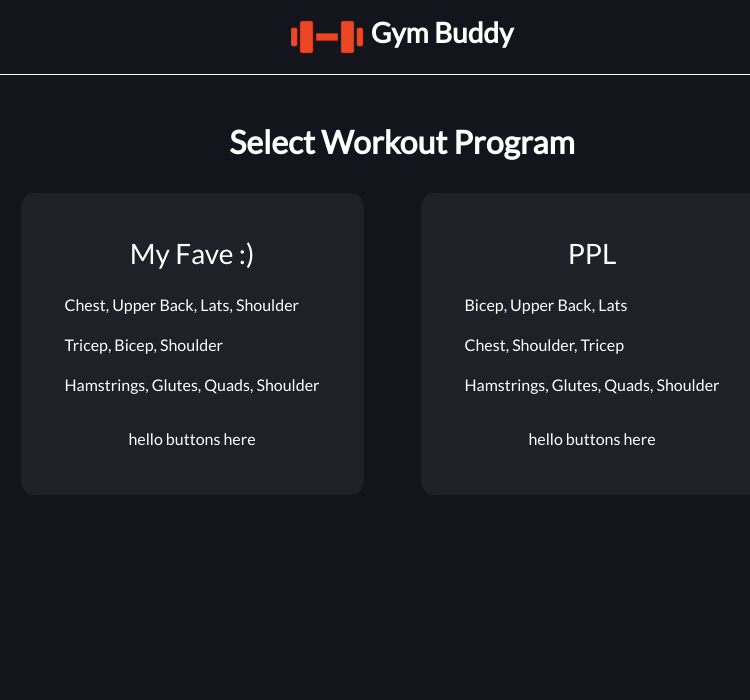
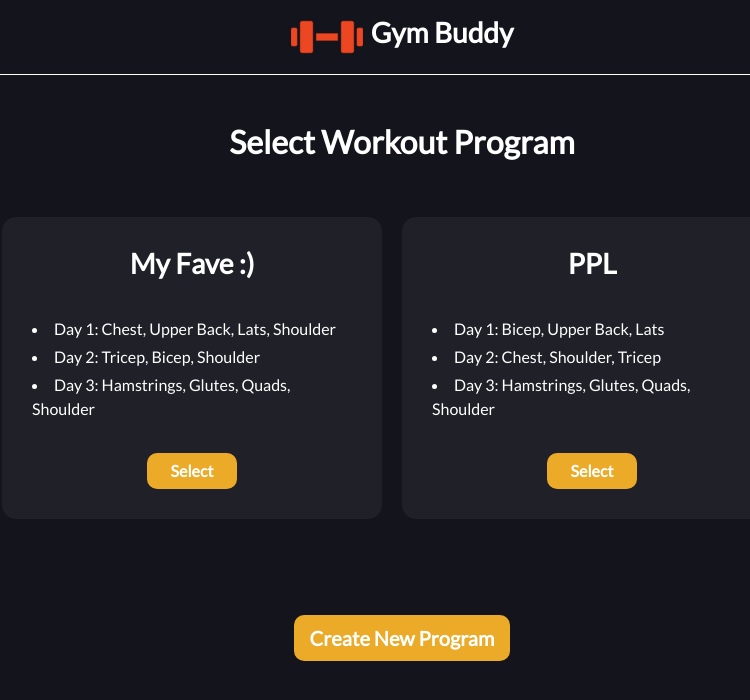
Before and after one commit to JOlivares123/GymBuddy, a React (Create React App) app: page /workout in a window 1280 px wide. Shown: the top 700 px of the page, without its empty margins (238-988 px from the left). Built offline with nearby package versions, Linux system fonts and the light colour scheme.

Commit message:
added logic to select workout program + move user to next step

```diff
--- a/src/components/WorkoutTile/WorkoutTile.jsx
+++ b/src/components/WorkoutTile/WorkoutTile.jsx
@@ -1,19 +1,29 @@
 import PropTypes from "prop-types";
 
+import { CustButton } from "../Button/CustButton";
 import "./WorkoutTile.scss";
 
-export const WorkoutTile = ({ title, items, showEdit = false }) => {
+export const WorkoutTile = ({ title, items, showEdit = false, onClick }) => {
   console.log(showEdit);
   return (
     <div className={`Tile TileAboveMobile TileMobile d-flex`}>
-      <h3>{title}</h3>
+      <h3 className="fw-bold">{title}</h3>
       <div className="text-start">
         {items.map((item, indx) => {
-          return <p key={indx}>{item}</p>;
+          return (
+            <li className="pb-1" key={indx}>{`Day ${indx + 1}: ${item}`}</li>
+          );
         })}
       </div>
 
-      <div>hello buttons here</div>
+      <div>
+        <CustButton
+          className="px-4"
+          text="Select"
+          color="yellow"
+          onClick={onClick}
+        />
+      </div>
     </div>
   );
 };
@@ -22,4 +32,5 @@ WorkoutTile.propTypes = {
   title: PropTypes.string,
   items: PropTypes.array,
   showEdit: PropTypes.bool,
+  onClick: PropTypes.func,
 };
--- a/src/components/WorkoutTile/WorkoutTile.scss
+++ b/src/components/WorkoutTile/WorkoutTile.scss
@@ -2,7 +2,7 @@
     display: flex;
     flex-direction: column;
     justify-content: space-between;
-    padding: 44px;
+    padding: 30px;
     border-radius: 14px;
     height: auto;
     min-height: 302px;
@@ -16,8 +16,3 @@
         width: 355px;
     }
 }
-@media screen and (min-width: 768px){
-    .TileAboveMobile {
-        margin-right: 20px;
-    }
-}
--- a/src/routes/Workout/WorkoutPage.jsx
+++ b/src/routes/Workout/WorkoutPage.jsx
@@ -15,24 +15,55 @@ export const WorkoutPage = ({ programs = data.programs }) => {
   const [step, setStep] = useState(1);
   // used to keep track how many sets have been performed throughout workout
   // const [numSets, setNumSets] = useState(0);
-  // const [selectedProgram, setSelectedProgram] = useState(null);
+  const [selectedProgram, setSelectedProgram] = useState(null);
   // const [selectedDay, setSelectedDay] = useState(null);
   // const [selectedWorkout, setSelectedWorkout] = useState(null);
   // const [completedWorkouts, setCompletedWorkouts] = useState(null);
-  console.log(programs, setStep);
+
+  const selectProgram = (programId) => {
+    var selected = programs
+      .filter((program) => {
+        return program.id === programId;
+      })
+      .pop();
+
+    setSelectedProgram(selected);
+  };
+  const nextStep = () => {
+    setStep(step + 1);
+  };
+
+  const prevStep = () => {
+    if (step > 1) {
+      setStep(step - 1);
+    }
+  };
 
   const renderCurrentStep = () => {
     switch (step) {
       case 1:
-        return <SelectProgram myPrograms={programs} />;
+        return (
+          <SelectProgram
+            next={nextStep}
+            selectProgram={selectProgram}
+            myPrograms={programs}
+          />
+        );
       case 2:
-        return <SelectDay />;
+        return (
+          <SelectDay
+            program={selectedProgram}
+            next={nextStep}
+            prev={prevStep}
+            step={step}
+          />
+        );
       case 3:
-        return <SelectWorkout />;
+        return <SelectWorkout next={nextStep} prev={prevStep} step={step} />;
       case 4:
-        return <Rest />;
+        return <Rest next={nextStep} prev={prevStep} step={step} />;
       case 5:
-        return <PerformWorkout />;
+        return <PerformWorkout next={nextStep} prev={prevStep} step={step} />;
       default:
     }
   };
--- a/src/routes/Workout/components/steps/SelectProgram.jsx
+++ b/src/routes/Workout/components/steps/SelectProgram.jsx
@@ -1,11 +1,13 @@
 import PropTypes from "prop-types";
 
-import { Carousel, WorkoutTile } from "./../../../../components";
+import { Carousel, CustButton, WorkoutTile } from "./../../../../components";
 
-export const SelectProgram = ({ myPrograms }) => {
+export const SelectProgram = ({ myPrograms, next, selectProgram }) => {
+  console.log(myPrograms);
   return (
     <div className="d-block pt-5">
       <h2 className="fw-bold pb-4">Select Workout Program</h2>
+      <br />
       <Carousel>
         {myPrograms.map((program) => {
           var muscles = program.days.map((day) => {
@@ -29,15 +31,28 @@ export const SelectProgram = ({ myPrograms }) => {
                 title={program.name}
                 items={muscles}
                 showEdit={true}
+                onClick={() => {
+                  selectProgram(program.id);
+                  next();
+                }}
               />
             </div>
           );
         })}
       </Carousel>
+      <div className="mt-5">
+        <CustButton
+          text="Create New Program"
+          color="yellow"
+          className="mt-5 btn-lg"
+        />
+      </div>
     </div>
   );
 };
 
 SelectProgram.propTypes = {
   myPrograms: PropTypes.arrayOf(PropTypes.object),
+  next: PropTypes.func,
+  selectProgram: PropTypes.func,
 };
```
